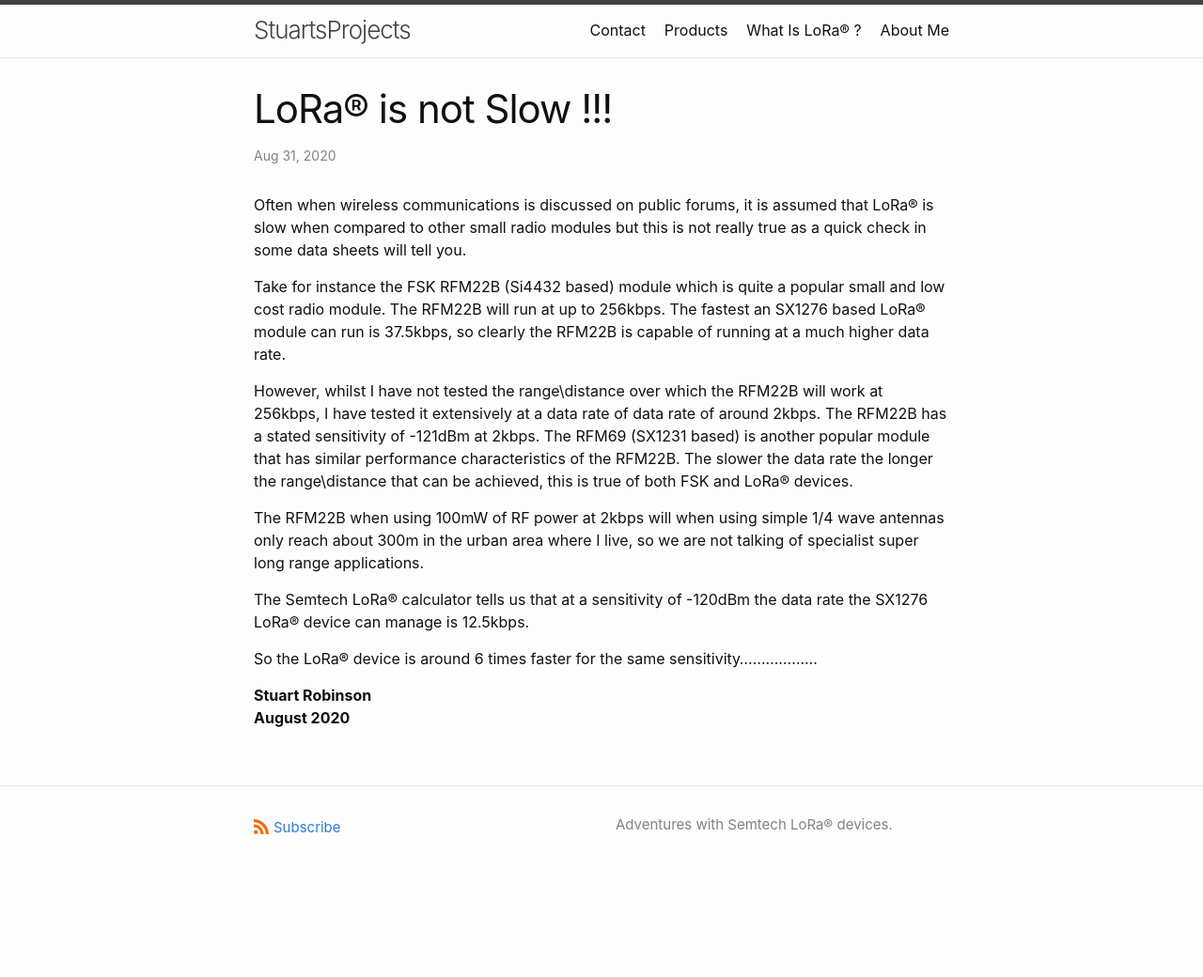
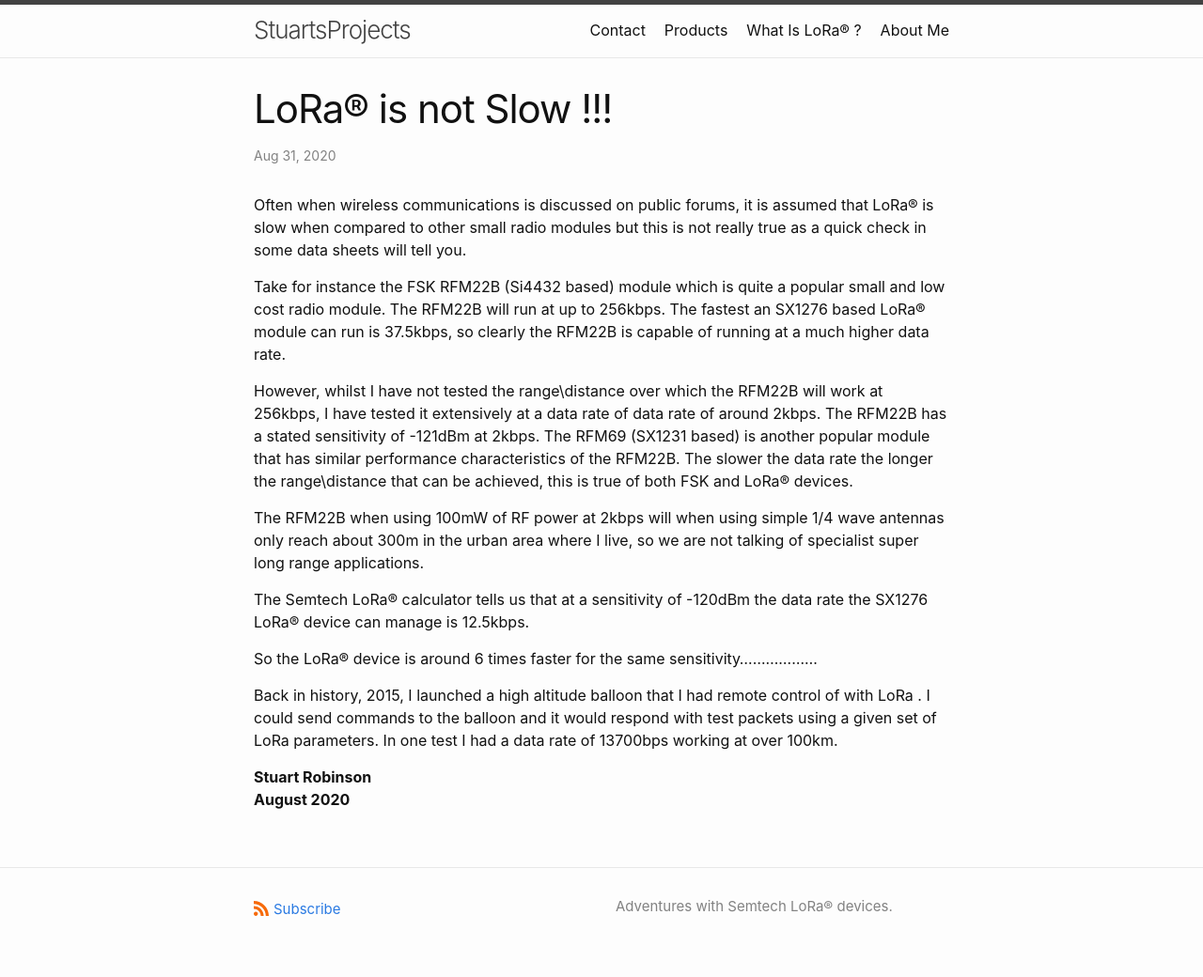
Before and after one commit to StuartsProjects/StuartsProjects.github.io, a Jekyll site: the page built from _posts/2020-08-31-LoRa-is-not-Slow !!!.md, in a window 1280 px wide. Shown: the whole page at 94% size. Built offline with Jekyll 4.4.1, drawn with Linux system fonts in a browser that asks for light colours; before the commit the page ends 953 px from its top, so only the background shows below that.

Commit message:
Edit post

```diff
--- a/_posts/2020-08-31-LoRa-is-not-Slow !!!.md
+++ b/_posts/2020-08-31-LoRa-is-not-Slow !!!.md
@@ -15,6 +15,7 @@ The Semtech LoRa® calculator tells us that at a sensitivity of -120dBm the data
 
 So the LoRa® device is around 6 times faster for the same sensitivity..................
 
+Back in history, 2015, I launched a high altitude balloon that I had remote control of with LoRa . I could send commands to the balloon and it would respond with test packets using a given set of LoRa parameters. In one test I had a data rate of 13700bps working at over 100km.
 
 
 **Stuart Robinson
```
